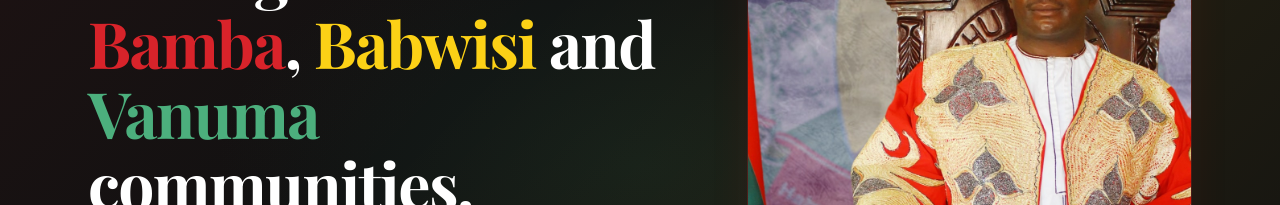
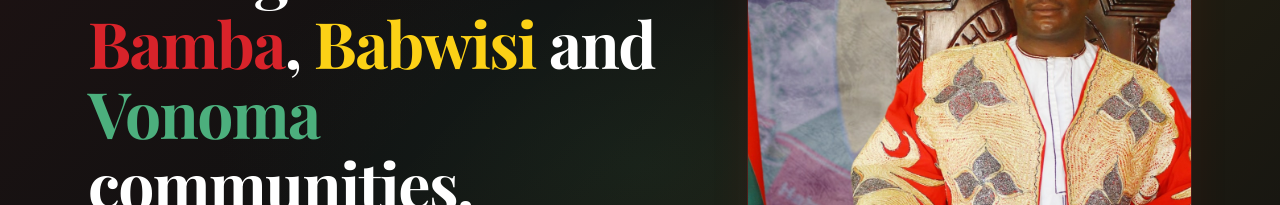
Before and after one commit to Ebiujchris/OBB-WEBSITE, a Next.js app: page / in a window 1280 px wide. Shown: the part 380-585 px from the top of the page. Built offline with nearby package versions, Linux system fonts and the light colour scheme; a web font is replaced by a local one.

Commit message:
Fix Vanuma to Vonoma on hero

```diff
--- a/app/page.tsx
+++ b/app/page.tsx
@@ -53,7 +53,7 @@ export default function Home() {
                 <span style={{ color: '#D8232A' }}>Bamba</span>,{' '}
                 <span style={{ color: '#FCD116' }}>Babwisi</span>{' '}
                 and{' '}
-                <span style={{ color: '#4CAF7D' }}>Vanuma</span>{' '}
+                <span style={{ color: '#4CAF7D' }}>Vonoma</span>{' '}
                 communities.
               </h1>
 
```
